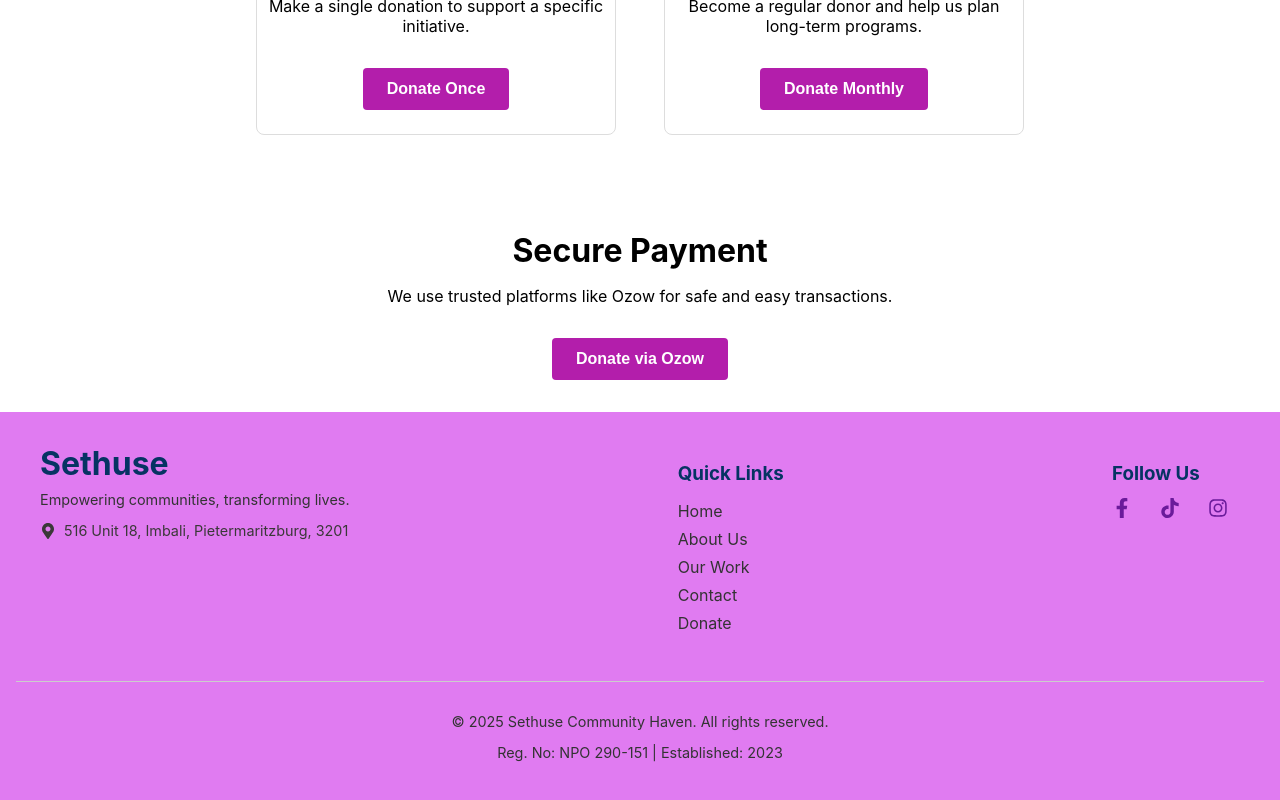
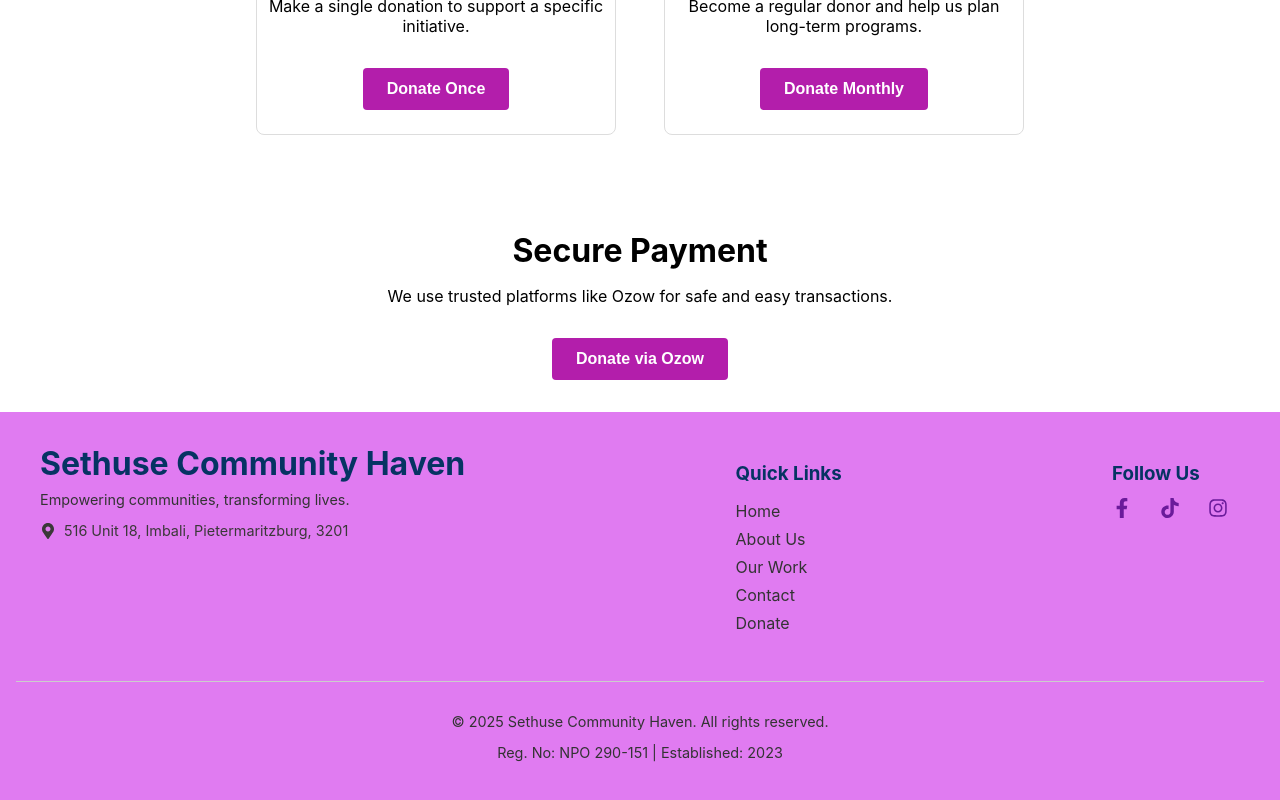
Before and after one commit to SmaSema/sethuse-website, a React (Create React App) app: page /donate in a window 1280 px wide. Shown: the part 1182-1982 px from the top of the page. Built offline with nearby package versions, Linux system fonts and the light colour scheme.

Commit message:
commit 76

```diff
--- a/src/components/Footer.js
+++ b/src/components/Footer.js
@@ -12,7 +12,7 @@ function Footer() {
       <div className="footer-container">
         {/* Left: Name and Address */}
         <div className="footer-logo">
-          <h2>Sethuse</h2>
+          <h2>Sethuse Community Haven</h2>
           <p>Empowering communities, transforming lives.</p>
           <div className="footer-address">
             <FaMapMarkerAlt size={16} style={{ marginRight: '8px' }} />
```
